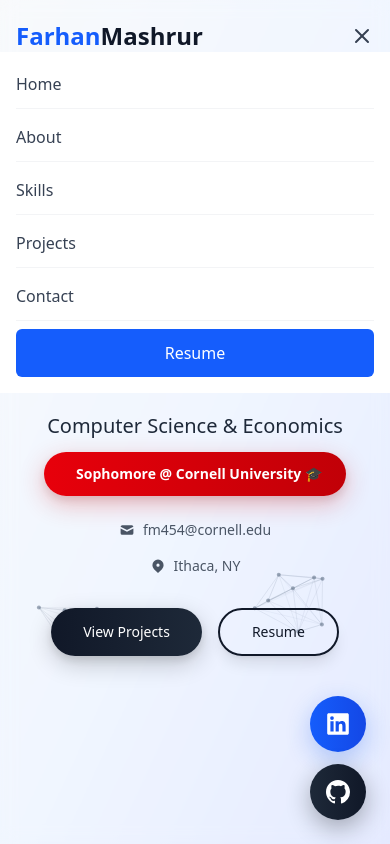
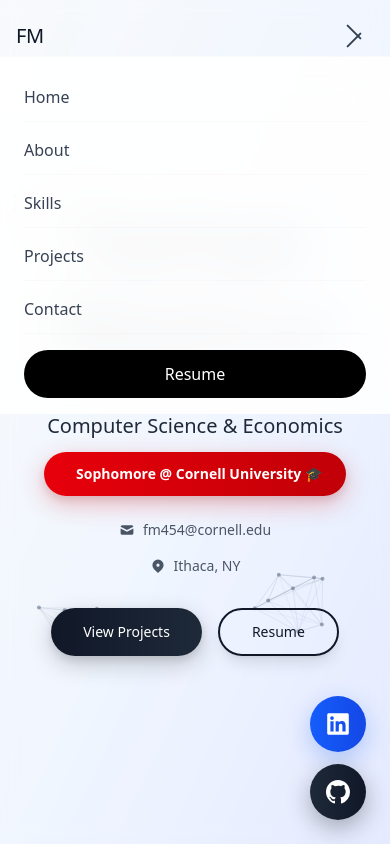
Before and after one commit to farhan-439/my_portfolio, a React (Vite) app: page / in a window 390 px wide. Both pictures are taken after a click on the button 362 px from the left and 36 px from the top of the page. Shown: the top 844 px of the page. Built offline with nearby package versions, Linux system fonts and the light colour scheme.

Commit message:
fix navbar style

```diff
--- a/src/components/Navbar.tsx
+++ b/src/components/Navbar.tsx
@@ -1,6 +1,5 @@
 import { useState, useEffect } from 'react';
 import { motion } from 'framer-motion';
-import { FiMenu, FiX } from 'react-icons/fi';
 
 const Navbar = () => {
   const [isOpen, setIsOpen] = useState(false);
@@ -9,7 +8,7 @@
   useEffect(() => {
     const handleScroll = () => {
       const offset = window.scrollY;
-      if (offset > 50) {
+      if (offset > 20) {
         setScrolled(true);
       } else {
         setScrolled(false);
@@ -34,80 +33,144 @@
     { name: 'Contact', href: '#contact' },
   ];
 
-  const navbarClasses = `fixed w-full z-50 transition-all duration-300 ${
-    scrolled ? 'py-3 bg-white/80 backdrop-blur-lg shadow-md' : 'py-5 bg-transparent'
+  const navbarClasses = `fixed w-full z-50 transition-all duration-500 ease-out ${
+    scrolled
+      ? 'py-2 bg-white/70 backdrop-blur-xl border-b border-gray-200/20 shadow-sm'
+      : 'py-4 bg-transparent'
   }`;
 
-  const linkClasses = `text-gray-800 hover:text-blue-600 font-medium transition-colors px-4 py-2 rounded-md ${
-    scrolled ? 'text-sm' : 'text-base'
+  const linkClasses = `text-gray-700 hover:text-gray-900 font-normal transition-all duration-200 px-3 py-1.5 rounded-lg text-sm hover:bg-gray-100/50 ${
+    scrolled ? 'text-sm' : 'text-sm'
   }`;
 
   return (
     <header className={navbarClasses}>
-      <div className="container mx-auto px-4 sm:px-6 lg:px-8">
+      <div className="max-w-7xl mx-auto px-4 sm:px-6 lg:px-8">
         <div className="flex justify-between items-center">
-          <a href="#home" className="text-2xl font-bold text-blue-600">
-            Farhan<span className="text-gray-900">Mashrur</span>
-          </a>
+          {/* Logo - Apple-style clean */}
+          <motion.a
+            href="#home"
+            className="text-xl font-light text-gray-900 tracking-tight"
+            whileHover={{ scale: 1.02 }}
+            transition={{ duration: 0.2 }}
+          >
+            F<span className="font-medium">M</span>
+          </motion.a>
 
-          {/* Desktop Navigation */}
-          <nav className="hidden md:flex space-x-1">
+          {/* Desktop Navigation - Apple-style spacing */}
+          <nav className="hidden md:flex items-center space-x-2">
             {navLinks.map((link) => (
-              <a key={link.name} href={link.href} className={linkClasses}>
+              <motion.a
+                key={link.name}
+                href={link.href}
+                className={linkClasses}
+                whileHover={{ scale: 1.05 }}
+                transition={{ duration: 0.15 }}
+              >
                 {link.name}
-              </a>
+              </motion.a>
             ))}
-            <a
+
+            {/* Resume Button - Apple-style refined */}
+            <motion.a
               href="/resume.pdf"
               target="_blank"
               rel="noopener noreferrer"
-              className="ml-4 bg-blue-600 text-white hover:bg-blue-700 font-medium transition-colors px-4 py-2 rounded-md"
+              className="ml-4 bg-black text-white hover:bg-gray-800 font-medium transition-all duration-200 px-4 py-2 rounded-full text-sm"
+              whileHover={{ scale: 1.05, y: -1 }}
+              whileTap={{ scale: 0.95 }}
             >
               Resume
-            </a>
+            </motion.a>
           </nav>
 
-          {/* Mobile Menu Button */}
-          <button
+          {/* Mobile Menu Button - Apple-style minimal */}
+          <motion.button
             type="button"
-            className="md:hidden text-gray-700 hover:text-blue-600 focus:outline-none"
+            className="md:hidden p-2 text-gray-700 hover:text-gray-900 focus:outline-none rounded-lg hover:bg-gray-100/50 transition-colors duration-200"
             onClick={toggleMenu}
+            whileTap={{ scale: 0.95 }}
           >
-            {isOpen ? <FiX size={24} /> : <FiMenu size={24} />}
-          </button>
+            <div className="w-6 h-6 flex flex-col justify-center items-center">
+              <motion.span
+                className="w-5 h-0.5 bg-current rounded-full"
+                animate={{
+                  rotate: isOpen ? 45 : 0,
+                  y: isOpen ? 2 : -2,
+                }}
+                transition={{ duration: 0.2 }}
+              />
+              <motion.span
+                className="w-5 h-0.5 bg-current rounded-full mt-1"
+                animate={{
+                  opacity: isOpen ? 0 : 1,
+                }}
+                transition={{ duration: 0.2 }}
+              />
+              <motion.span
+                className="w-5 h-0.5 bg-current rounded-full mt-1"
+                animate={{
+                  rotate: isOpen ? -45 : 0,
+                  y: isOpen ? -2 : 2,
+                }}
+                transition={{ duration: 0.2 }}
+              />
+            </div>
+          </motion.button>
         </div>
       </div>
 
-      {/* Mobile Navigation */}
+      {/* Mobile Navigation - Apple-style elegant */}
       <motion.div
         initial={{ opacity: 0, height: 0 }}
         animate={{
           opacity: isOpen ? 1 : 0,
           height: isOpen ? 'auto' : 0
         }}
-        transition={{ duration: 0.3 }}
-        className="md:hidden overflow-hidden bg-white"
+        transition={{ duration: 0.3, ease: [0.4, 0, 0.2, 1] }}
+        className="md:hidden overflow-hidden bg-white/90 backdrop-blur-xl border-t border-gray-200/20"
       >
-        <div className="px-4 pt-2 pb-4 space-y-1">
-          {navLinks.map((link) => (
-            <a
+        <div className="px-6 py-4 space-y-1">
+          {navLinks.map((link, index) => (
+            <motion.a
               key={link.name}
               href={link.href}
-              className="block py-3 font-medium text-gray-700 hover:text-blue-600 border-b border-gray-100"
+              className="block py-3 font-normal text-gray-700 hover:text-gray-900 border-b border-gray-100/50 last:border-b-0 transition-colors duration-200"
               onClick={() => setIsOpen(false)}
+              initial={{ opacity: 0, x: -20 }}
+              animate={{
+                opacity: isOpen ? 1 : 0,
+                x: isOpen ? 0 : -20
+              }}
+              transition={{
+                duration: 0.3,
+                delay: isOpen ? index * 0.05 : 0,
+                ease: [0.4, 0, 0.2, 1]
+              }}
             >
               {link.name}
-            </a>
+            </motion.a>
           ))}
-          <a
+
+          <motion.a
             href="/resume.pdf"
             target="_blank"
             rel="noopener noreferrer"
-            className="block py-3 mt-2 text-center bg-blue-600 text-white hover:bg-blue-700 font-medium rounded-md"
+            className="block py-3 mt-4 text-center bg-black text-white hover:bg-gray-800 font-medium rounded-full transition-colors duration-200"
             onClick={() => setIsOpen(false)}
+            initial={{ opacity: 0, y: 20 }}
+            animate={{
+              opacity: isOpen ? 1 : 0,
+              y: isOpen ? 0 : 20
+            }}
+            transition={{
+              duration: 0.3,
+              delay: isOpen ? navLinks.length * 0.05 + 0.1 : 0,
+              ease: [0.4, 0, 0.2, 1]
+            }}
           >
             Resume
-          </a>
+          </motion.a>
         </div>
       </motion.div>
     </header>
```
